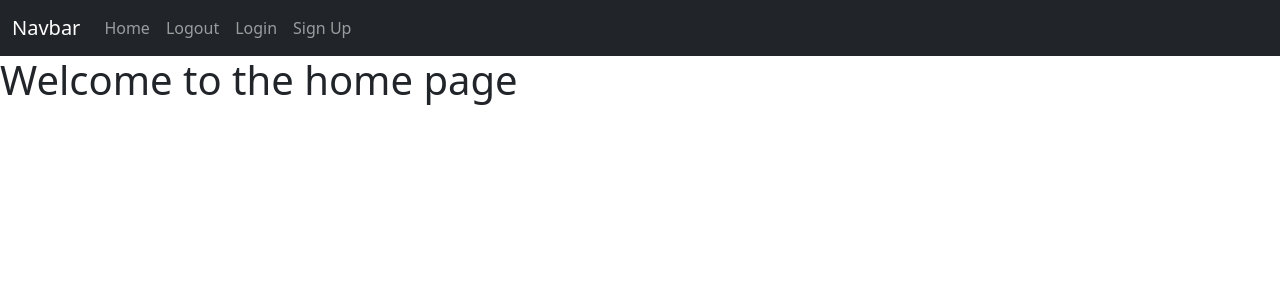
After one commit to c881/FFlask, a Flask app: template Website/templates/home.html in a window 1280 px wide. The commit adds this page. Shown: the top 300 px of the page. Run offline with Flask 2, Linux system fonts and the light colour scheme; the template is opened without the code that fills it, so the values that code supplies are empty.

Commit message:
2023.07.10 - Added compomemts and images directories

```diff
--- a/Website/templates/base.html
+++ b/Website/templates/base.html
@@ -2,9 +2,35 @@
 <html lang="en">
 <head>
     <meta charset="UTF-8">
-    <title>Title</title>
+    <meta name="viewport" content="initial-scale=1, width=device-width"/>
+    <link href="https://cdn.jsdelivr.net/npm/bootstrap@5.0.2/dist/css/bootstrap.min.css" rel="stylesheet"
+          integrity="sha384-EVSTQN3/azprG1Anm3QDgpJLIm9Nao0Yz1ztcQTwFspd3yD65VohhpuuCOmLASjC" crossorigin="anonymous">
+    <script src="https://cdn.jsdelivr.net/npm/bootstrap@5.0.2/dist/js/bootstrap.bundle.min.js"
+            integrity="sha384-MrcW6ZMFYlzcLA8Nl+NtUVF0sA7MsXsP1UyJoMp4YLEuNSfAP+JcXn/tWtIaxVXM" crossorigin="anonymous"></script>
+    <style>
+        .hebrew{
+            Visibility: Hidden;
+        }
+    </style>
+    <title>{% block title %}Base{% endblock %}</title>
 </head>
 <body>
+    {% include "components/navbar.html" %}
+
+    {% block content %}
+   {% endblock %}
+
+    <script src="https://cdnjs.cloudflare.com/ajax/libs/popper.js/2.11.8/umd/popper.min.js"
+        integrity="sha512-TPh2Oxlg1zp+kz3nFA0C5vVC6leG/6mm1z9+mA81MI5eaUVqasPLO8Cuk4gMF4gUfP5etR73rgU/8PNMsSesoQ=="
+        crossorigin="anonymous" referrerpolicy="no-referrer"></script>
+    <script src="https://code.jquery.com/jquery-3.5.1.slim.min.js"
+            integrity="sha384-DfXdz2htPH0lsSSs5nCTpuj/zy4C+OGpamoFVy38MVBnE+IbbVYUew+OrCXaRkfj"
+            crossorigin="anonymous"></script>
+    <script src="https://cdn.jsdelivr.net/npm/bootstrap@5.0.2/dist/js/bootstrap.bundle.min.js"
+            integrity="sha384-MrcW6ZMFYlzcLA8Nl+NtUVF0sA7MsXsP1UyJoMp4YLEuNSfAP+JcXn/tWtIaxVXM"
+            crossorigin="anonymous"></script>
+
+
 
 </body>
 </html>
--- /dev/null
+++ b/Website/templates/components/navbar.html
@@ -0,0 +1,59 @@
+<!--<nav class="navbar navbar-expand-lg navbar-light bg-light">-->
+<!--  <div class="container-fluid">-->
+<!--    &lt;!&ndash; <a class="navbar-brand" href="#">Navbar</a> &ndash;&gt;-->
+
+<!--    &lt;!&ndash; </a> &ndash;&gt;-->
+<!--    <button class="navbar-toggler" type="button" data-bs-toggle="collapse" data-bs-target="#navbarSupportedContent" aria-controls="navbarSupportedContent" aria-expanded="false" aria-label="Toggle navigation">-->
+<!--      <span class="navbar-toggler-icon"></span>-->
+<!--    </button>-->
+<!--    <div class="collapse navbar-collapse" id="navbarSupportedContent">-->
+<!--      <ul class="navbar-nav me-auto mb-2 mb-lg-0">-->
+<!--        <li class="nav-item">-->
+<!--          <a class="nav-link active" aria-current="page" href="#">Home</a>-->
+<!--        </li>-->
+<!--        <li class="nav-item">-->
+<!--          <a class="nav-link" href="#">Link</a>-->
+<!--        </li>-->
+<!--        <li class="nav-item dropdown">-->
+<!--          <a class="nav-link dropdown-toggle" href="#" id="navbarDropdown" role="button" data-bs-toggle="dropdown" aria-expanded="false">-->
+<!--            Dropdown-->
+<!--          </a>-->
+<!--          <ul class="dropdown-menu" aria-labelledby="navbarDropdown">-->
+<!--            <li><a class="dropdown-item" href="/home">home</a></li>-->
+<!--            <li><a class="dropdown-item" href="/login">login</a></li>-->
+<!--            <li><hr class="dropdown-divider"></li>-->
+<!--            <li><a class="dropdown-item" href="#">Something else here</a></li>-->
+<!--          </ul>-->
+<!--        </li>-->
+<!--        <li class="nav-item">-->
+<!--          <a class="nav-link disabled" href="#" tabindex="-1" aria-disabled="true">Disabled</a>-->
+<!--        </li>-->
+<!--      </ul>-->
+<!--      <form class="d-flex">-->
+<!--        <input class="form-control me-2" type="search" placeholder="Search" aria-label="Search">-->
+<!--        <button class="btn btn-outline-success" type="submit">Search</button>-->
+<!--      </form>-->
+<!--    </div>-->
+<!--  </div>-->
+<!--</nav>-->
+<nav class="navbar navbar-expand-lg navbar-dark bg-dark">
+       <div class="container-fluid">
+           <a class="navbar-brand" href="#">Navbar</a>
+            <button
+                class="navbar-toggler"
+                type="button"
+                data-bs-toggle="collapse"
+                data-bs-target="#navbar"
+                aria-controls="navbar" aria-expanded="false" aria-label="Toggle navigation">
+                <span class="navbar-toggler-icon"></span>
+            </button>
+              <div class="collapse navbar-collapse" id="navbar">
+                    <div class="navbar-nav">
+                        <a class="nav-item nav-link" id="home" href="/">Home</a>
+                        <a class="nav-item nav-link" id="logout" href="/logout">Logout</a>
+                        <a class="nav-item nav-link" id="login" href="/login">Login</a>
+                        <a class="nav-item nav-link" id="signUp" href="/sign-up">Sign Up</a>
+                    </div>
+              </div>
+       </div>
+    </nav>
--- /dev/null
+++ b/Website/templates/home.html
@@ -0,0 +1,6 @@
+{% extends "base.html" %}
+{% block title %}Home{% endblock %}
+
+ {% block content %}
+<h1>Welcome to the home page</h1>
+   {% endblock %}
--- /dev/null
+++ b/Website/templates/login.html
@@ -0,0 +1,6 @@
+{% extends "base.html" %}
+{% block title %}Login{% endblock %}
+
+ {% block content %}
+<h1>login</h1>
+   {% endblock %}
--- /dev/null
+++ b/Website/templates/logout.html
@@ -0,0 +1,6 @@
+{% extends "base.html" %}
+{% block title %}Login{% endblock %}
+
+ {% block content %}
+<h1>login</h1>
+   {% endblock %}
--- /dev/null
+++ b/Website/templates/signup.html
@@ -0,0 +1,6 @@
+{% extends "base.html" %}
+{% block title %}signUp{% endblock %}
+
+ {% block content %}
+<h1>SignUp page</h1>
+   {% endblock %}
--- a/Website/views.py
+++ b/Website/views.py
@@ -1,7 +1,7 @@
-from flask import Blueprint
+from flask import Blueprint, render_template
 
 views = Blueprint('views',__name__)
 
 @views.route('/')
 def home():
-    return "<h1>Test</h1>"
+    return render_template("home.html")
```
Also changed, not shown: Website/auth.py (+7 -7 lines).
